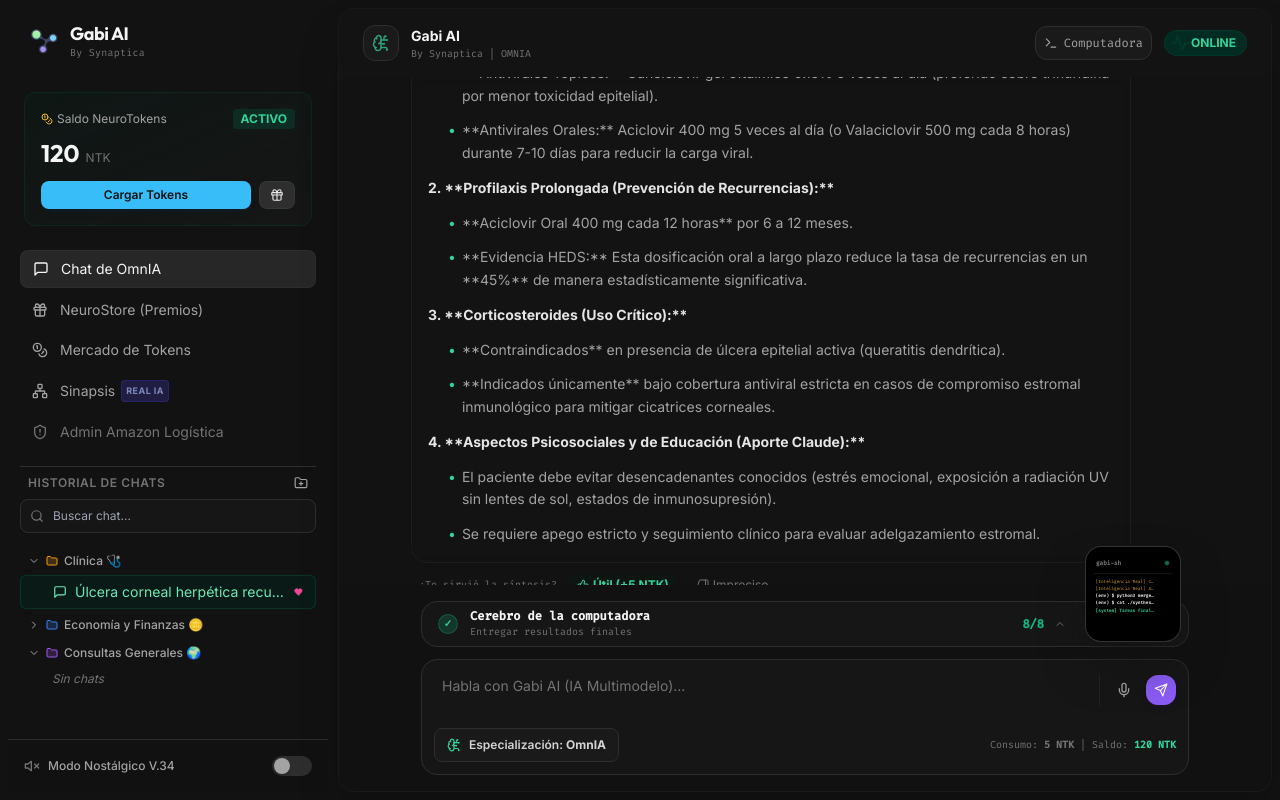
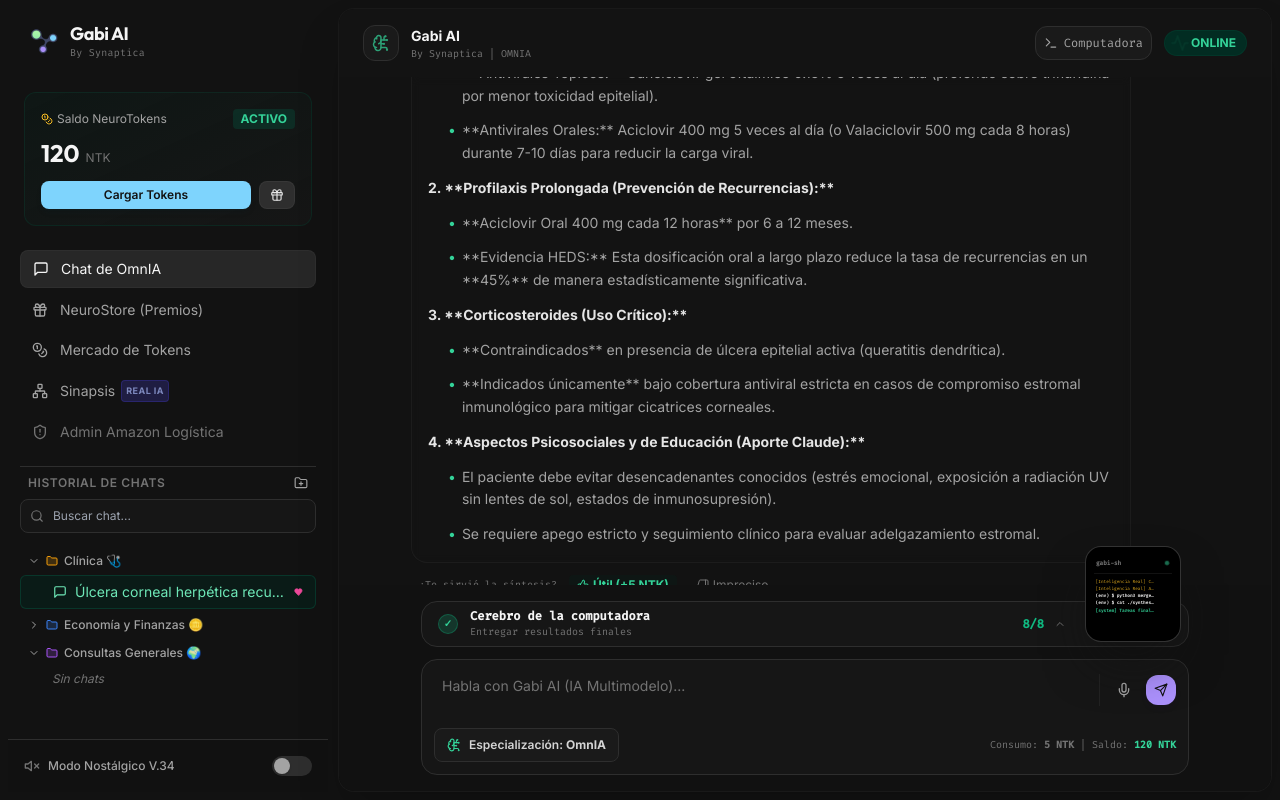
Before and after one commit to rogerbaia/Gabi-AI, a React (Vite) app: page / in a window 1280 px wide. Built offline with nearby package versions, Linux system fonts and the light colour scheme.

Commit message:
style: calibrate buttons to match exact soft pastel blue and purple nodes from the logo

```diff
--- a/src/components/ChatArea.jsx
+++ b/src/components/ChatArea.jsx
@@ -1027,7 +1027,7 @@
                         className={`p-2 rounded-xl transition-all ${
                           nostalgicMode
                             ? 'retro-button border border-[#39ff14] text-[#39ff14]'
-                            : 'bg-violet-500 text-white hover:bg-violet-400 shadow-md shadow-violet-950/20'
+                            : 'bg-[#AC91FD] text-slate-950 hover:bg-[#c2adff] shadow-md shadow-violet-950/10'
                         }`}
                       >
                         <Send size={14} />
--- a/src/components/Sidebar.jsx
+++ b/src/components/Sidebar.jsx
@@ -126,7 +126,7 @@
               className={`flex-1 py-1.5 px-3 rounded-lg text-xs font-semibold text-center transition-all ${
                 nostalgicMode
                   ? 'retro-button border border-[#39ff14] text-[#39ff14] hover:bg-[#39ff14]/10'
-                  : 'bg-sky-400 text-slate-950 hover:bg-sky-300 shadow-md shadow-sky-950/20'
+                  : 'bg-[#7ED4FD] text-slate-950 hover:bg-[#9adffd] shadow-md shadow-sky-950/10'
               }`}
             >
               Cargar Tokens
```
